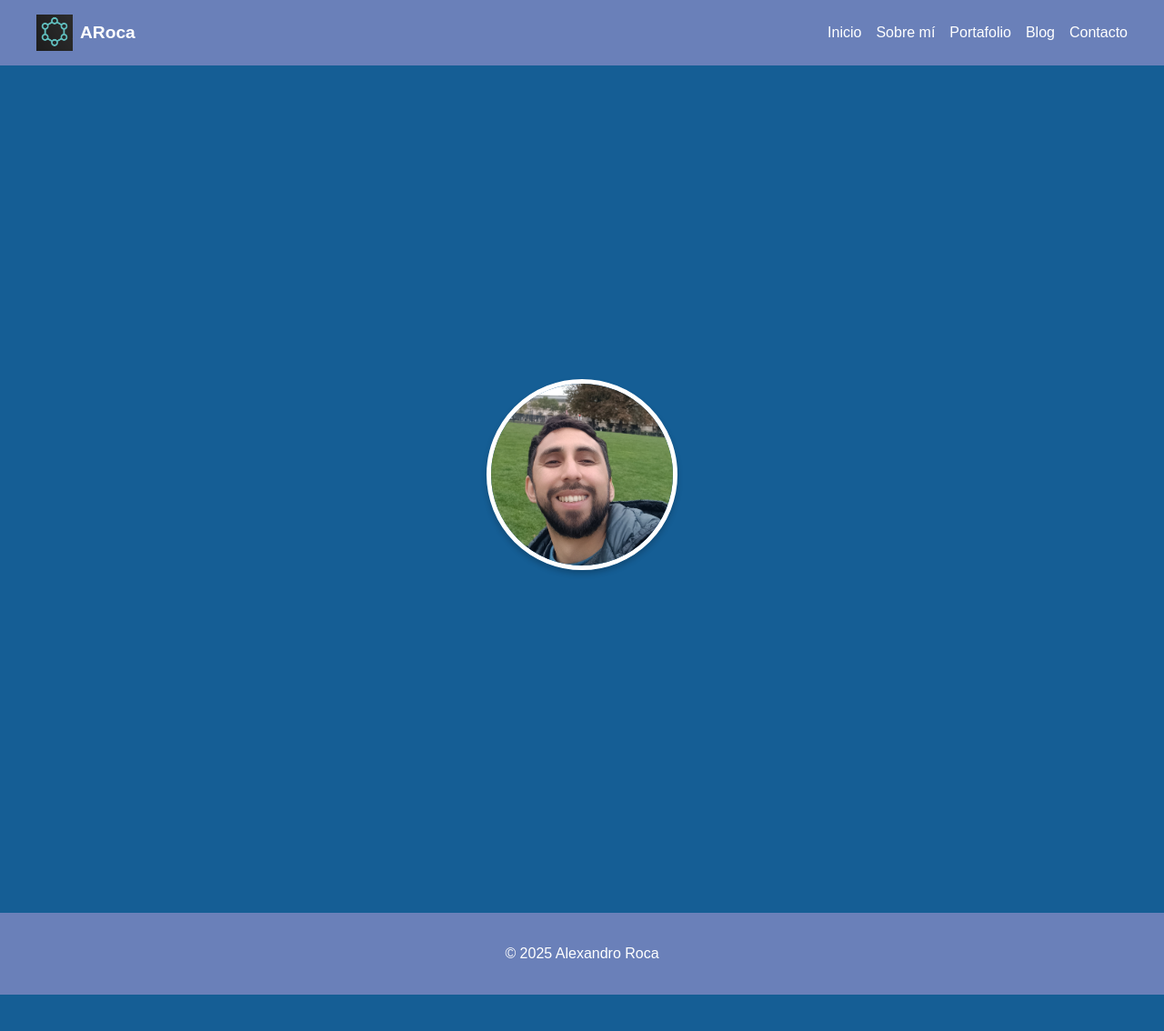
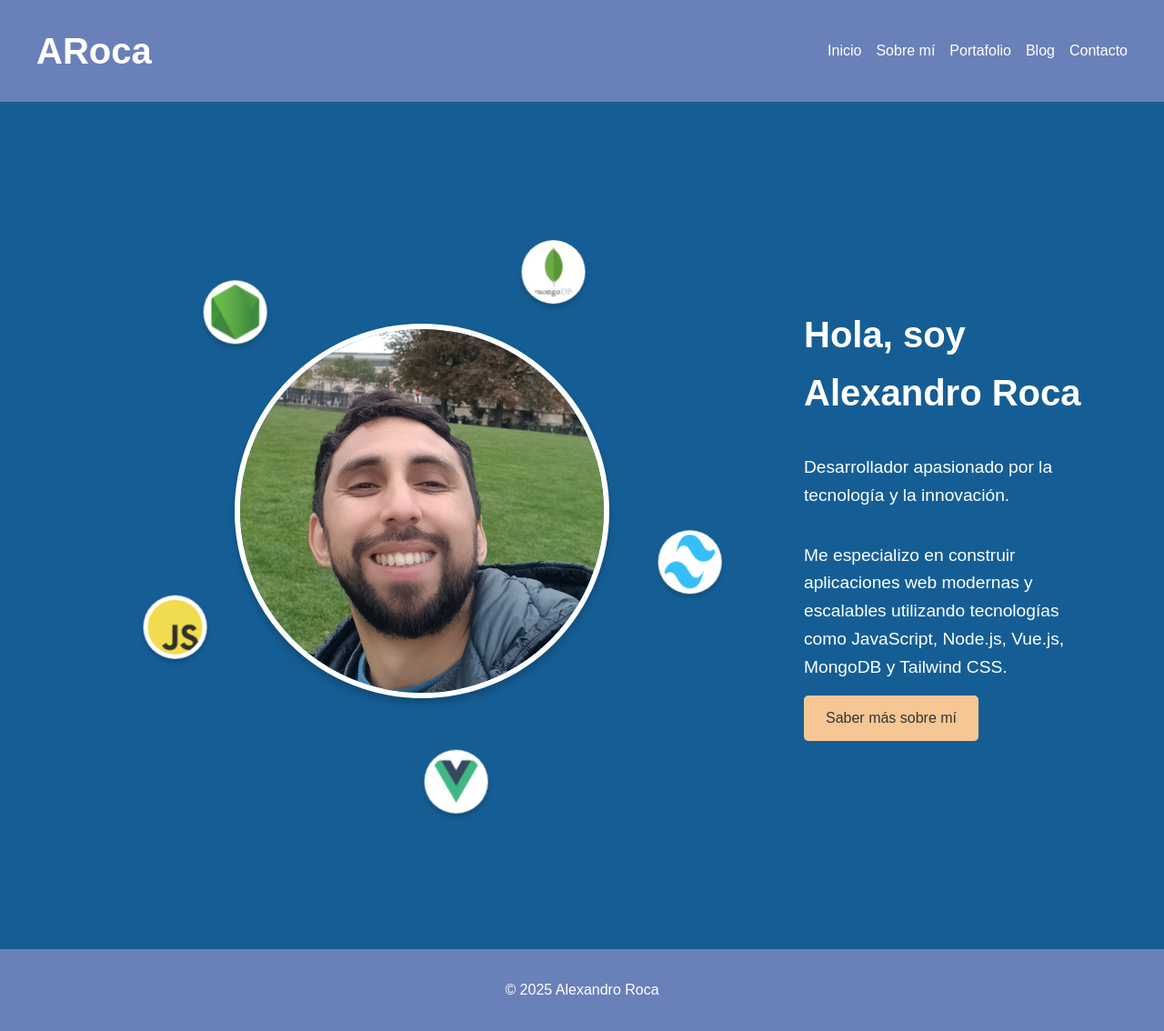
Before and after one commit to alexrok21/alexrok21.github.io, a Jekyll site: the page built from index.markdown, in a window 1280 px wide. Shown: the whole page at 91% size. Built offline with Jekyll 4.4.1, drawn with Linux system fonts in a browser that asks for light colours; before the commit the page ends 1094 px from its top, so only the background shows below that.

Commit message:
estilos orbitales, división de pantalla y mejora header

```diff
--- a/_includes/header.html
+++ b/_includes/header.html
@@ -1,9 +1,8 @@
 <header>
   <div class="header-container">
-    <!-- Logo y texto "ARoca" -->
+    <!-- Texto "ARoca" con cursor animado -->
     <div class="logo">
-      <img src="/assets/images/logo3.png" alt="Logo" class="logo-icon" />
-      <span class="logo-text">ARoca</span>
+      <span class="logo-text">ARoca</span><span class="cursor">_</span>
     </div>
     <!-- Menú de navegación -->
     <nav class="nav-menu">
--- a/_layouts/home.html
+++ b/_layouts/home.html
@@ -3,6 +3,11 @@ layout: default
 ---
 
 <div class="landing-page">
+  <div class="split-container">
+    <!-- Sección Izquierda: Círculo con Orbitales -->
+    <div class="orbit-section">
+      <div class="orbit-container">
+        <!-- Imagen principal -->
         <div class="profile-image-container">
           <img
             src="/assets/images/me2.jpg"
@@ -10,4 +15,56 @@ layout: default
             class="profile-image"
           />
         </div>
+
+        <!-- Círculos orbitales -->
+        <div class="orbit-circle">
+          <img
+            src="/assets/images/techs/vue.png"
+            alt="Vue.js"
+            class="tech-logo"
+          />
         </div>
+        <div class="orbit-circle">
+          <img
+            src="/assets/images/techs/js.png"
+            alt="JavaScript"
+            class="tech-logo"
+          />
+        </div>
+        <div class="orbit-circle">
+          <img
+            src="/assets/images/techs/node.png"
+            alt="Node.js"
+            class="tech-logo"
+          />
+        </div>
+        <div class="orbit-circle">
+          <img
+            src="/assets/images/techs/mongodb.png"
+            alt="MongoDB"
+            class="tech-logo"
+          />
+        </div>
+        <div class="orbit-circle">
+          <img
+            src="/assets/images/techs/tailwind.png"
+            alt="Tailwind CSS"
+            class="tech-logo"
+          />
+        </div>
+      </div>
+    </div>
+
+    <!-- Sección Derecha: Texto Descriptivo -->
+    <div class="text-section">
+      <h1>Hola, soy Alexandro Roca</h1>
+      <p>Desarrollador apasionado por la tecnología y la innovación.</p>
+      <p>
+        Me especializo en construir aplicaciones web modernas y escalables
+        utilizando tecnologías como JavaScript, Node.js, Vue.js, MongoDB y
+        Tailwind CSS.
+      </p>
+      <a href="/about/" class="button">Saber más sobre mí</a>
+    </div>
+  </div>
+</div>
--- a/assets/css/header.css
+++ b/assets/css/header.css
@@ -3,7 +3,8 @@ header {
    background: var(--color-secondary);
    /* Azul morado */
    color: #fff;
-   padding: 1rem;
+   padding: 1.5rem;
+   /* Aumenta el padding para dar más espacio */
 }
 
 .header-container {
@@ -18,19 +19,43 @@ header {
 .logo {
    display: flex;
    align-items: center;
-   /* Alinea el ícono y el texto */
-}
-
-.logo-icon {
-   width: 40px;
-   height: 40px;
-   margin-right: 0.5rem;
+   /* Alinea el texto y el cursor */
 }
 
 .logo-text {
-   font-size: 1.2rem;
+   font-size: 2.5rem;
+   /* Aumenta el tamaño del texto */
    font-weight: bold;
    color: #fff;
+   margin-right: 0.2rem;
+   /* Espacio entre el texto y el cursor */
+}
+
+/* Estilos para el cursor */
+.cursor {
+   font-size: 2.5rem;
+   /* Mismo tamaño que el texto */
+   font-weight: bold;
+   color: #fff;
+   /* Color blanco para el cursor */
+   animation: blink 1s infinite;
+   /* Animación de parpadeo */
+}
+
+/* Animación de parpadeo */
+@keyframes blink {
+
+   0%,
+   50% {
+      opacity: 1;
+      /* Visible */
+   }
+
+   51%,
+   100% {
+      opacity: 0;
+      /* Invisible */
+   }
 }
 
 /* Estilos para el menú de navegación */
--- a/assets/css/home.css
+++ b/assets/css/home.css
@@ -1,35 +1,198 @@
-/* Estilos para la landing page */
+/* Contenedor principal */
 .landing-page {
    display: flex;
    justify-content: center;
-   /* Centra horizontalmente */
    align-items: center;
-   /* Centra verticalmente */
    height: 100vh;
-   /* Ocupa toda la altura de la ventana */
    background: var(--color-primary);
-   /* Usa el color de fondo principal */
+   position: relative;
+   overflow: hidden;
+   /* Evita el scroll vertical */
 }
 
+/* Contenedor de las dos secciones */
+.split-container {
+   display: grid;
+   grid-template-columns: 1fr 1fr;
+   /* Divide la pantalla en dos columnas iguales */
+   width: 90%;
+   /* Ajusta el ancho total */
+   max-width: 1200px;
+   /* Límite máximo para pantallas grandes */
+   gap: 20px;
+   /* Espacio entre las columnas */
+}
+
+/* Contenedor de la imagen principal */
 .profile-image-container {
-   width: 200px;
-   /* Tamaño del contenedor */
-   height: 200px;
-   /* Tamaño del contenedor */
-   border: 5px solid #fff;
-   /* Borde blanco */
+   width: 400px;
+   /* Reduce el tamaño en un 20% */
+   height: 400px;
+   /* Reduce el tamaño en un 20% */
+   border: 6px solid #fff;
+   /* Borde ligeramente más delgado */
    border-radius: 50%;
    /* Hace el contenedor circular */
    overflow: hidden;
    /* Asegura que la imagen se ajuste al círculo */
-   box-shadow: 0 4px 6px rgba(0, 0, 0, 0.2);
-   /* Sombra para dar profundidad */
+   box-shadow: 0 6px 8px rgba(0, 0, 0, 0.2);
+   /* Sombra más pronunciada */
+   position: absolute;
+   top: 50%;
+   left: 50%;
+   transform: translate(-50%, -50%);
+   z-index: 2;
+   /* Asegura que la imagen principal esté encima de los orbitales */
 }
 
 .profile-image {
    width: 100%;
-   /* La imagen ocupa todo el contenedor */
    height: 100%;
    object-fit: cover;
-   /* Ajusta la imagen sin deformarla */
 }
+
+/* Sección Izquierda: Círculo con Orbitales */
+.orbit-section {
+   display: flex;
+   justify-content: center;
+   align-items: center;
+   position: relative;
+}
+
+/* Contenedor de la órbita */
+.orbit-container {
+   position: relative;
+   width: 800px;
+   /* Mantenemos el tamaño del contenedor */
+   height: 800px;
+   /* Mantenemos el tamaño del contenedor */
+   display: flex;
+   justify-content: center;
+   align-items: center;
+}
+
+/* Círculos orbitando */
+.orbit-circle {
+   position: absolute;
+   width: 70px;
+   /* Mantenemos el tamaño */
+   height: 70px;
+   /* Mantenemos el tamaño */
+   border-radius: 50%;
+   background: #fff;
+   /* Cambiamos el fondo a blanco */
+   display: flex;
+   justify-content: center;
+   align-items: center;
+   animation: orbit 20s linear infinite;
+   /* Mantenemos la animación lenta */
+   transform-origin: 50% 50%;
+   box-shadow: 0 4px 6px rgba(0, 0, 0, 0.2);
+   /* Añadimos sombra para destacar */
+}
+
+/* Imágenes dentro de los círculos */
+.tech-logo {
+   width: 60px;
+   /* Mantenemos el tamaño */
+   height: 60px;
+   /* Mantenemos el tamaño */
+   border-radius: 50%;
+   /* Hacemos el borde circular */
+   background: #fff;
+   /* Mantenemos el fondo blanco */
+}
+
+/* Distribuir uniformemente los elementos orbitantes */
+.orbit-circle:nth-child(2) {
+   animation-delay: 0s;
+}
+
+.orbit-circle:nth-child(3) {
+   animation-delay: -4s;
+}
+
+.orbit-circle:nth-child(4) {
+   animation-delay: -8s;
+}
+
+.orbit-circle:nth-child(5) {
+   animation-delay: -12s;
+}
+
+.orbit-circle:nth-child(6) {
+   animation-delay: -16s;
+}
+
+/* Animación de órbita */
+@keyframes orbit {
+   from {
+      transform: rotate(0deg) translateX(300px) rotate(0deg);
+   }
+
+   to {
+      transform: rotate(360deg) translateX(300px) rotate(-360deg);
+   }
+}
+
+/* Sección Derecha: Texto Descriptivo */
+.text-section {
+   display: flex;
+   flex-direction: column;
+   justify-content: center;
+   align-items: flex-start;
+   /* Alinea el texto a la izquierda */
+   color: #fff;
+   /* Color del texto */
+   text-align: left;
+   /* Alineación del texto */
+}
+
+.text-section h1 {
+   font-size: 2.5rem;
+   margin-bottom: 1rem;
+}
+
+.text-section p {
+   font-size: 1.2rem;
+   margin-bottom: 1rem;
+}
+
+.text-section .button {
+   background: var(--color-accent);
+   /* Color de fondo del botón */
+   color: var(--color-text-primary);
+   /* Color del texto del botón */
+   border: none;
+   padding: 0.75rem 1.5rem;
+   border-radius: 5px;
+   cursor: pointer;
+   font-size: 1rem;
+   text-decoration: none;
+}
+
+.text-section .button:hover {
+   background: var(--color-light);
+   /* Cambia el color al pasar el mouse */
+}
+
+@media (max-width: 768px) {
+
+   /* Cambiar a una sola columna en pantallas pequeñas */
+   .split-container {
+      grid-template-columns: 1fr;
+      /* Una sola columna */
+   }
+
+   /* Reducir el tamaño del contenedor de la órbita */
+   .orbit-container {
+      width: 600px;
+      height: 600px;
+   }
+
+   /* Centrar el texto */
+   .text-section {
+      align-items: center;
+      text-align: center;
+   }
+}
```
Also changed, not shown: assets/images/techs/angular.png (added), assets/images/techs/js.png (added), assets/images/techs/mongodb.png (added), assets/images/techs/node.png (added), assets/images/techs/tailwind.png (added), assets/images/techs/vue.png (added). Lines whose indentation alone changed are shown as unchanged.
